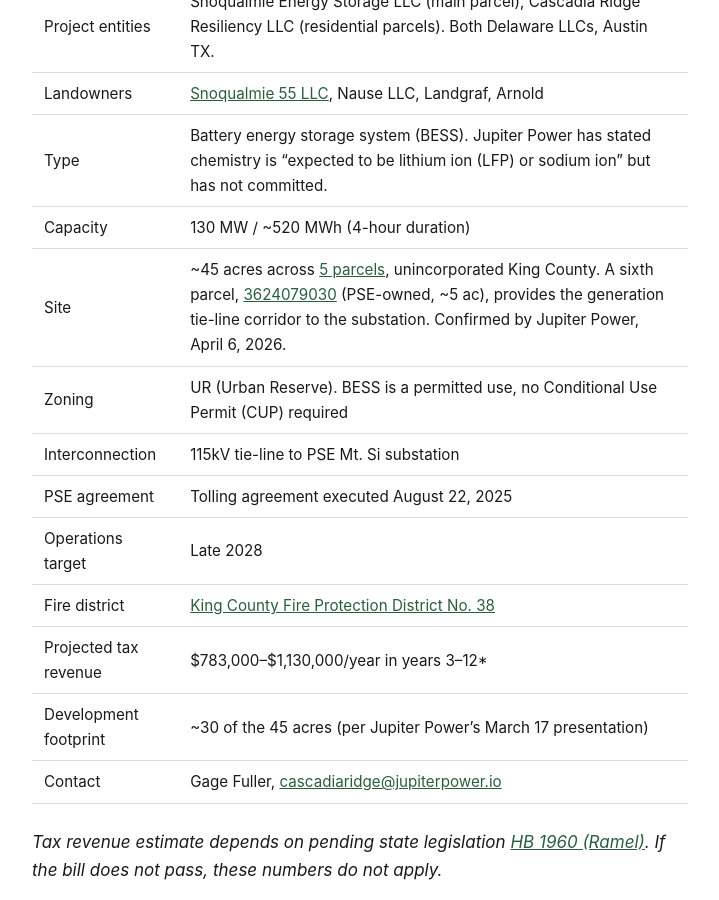
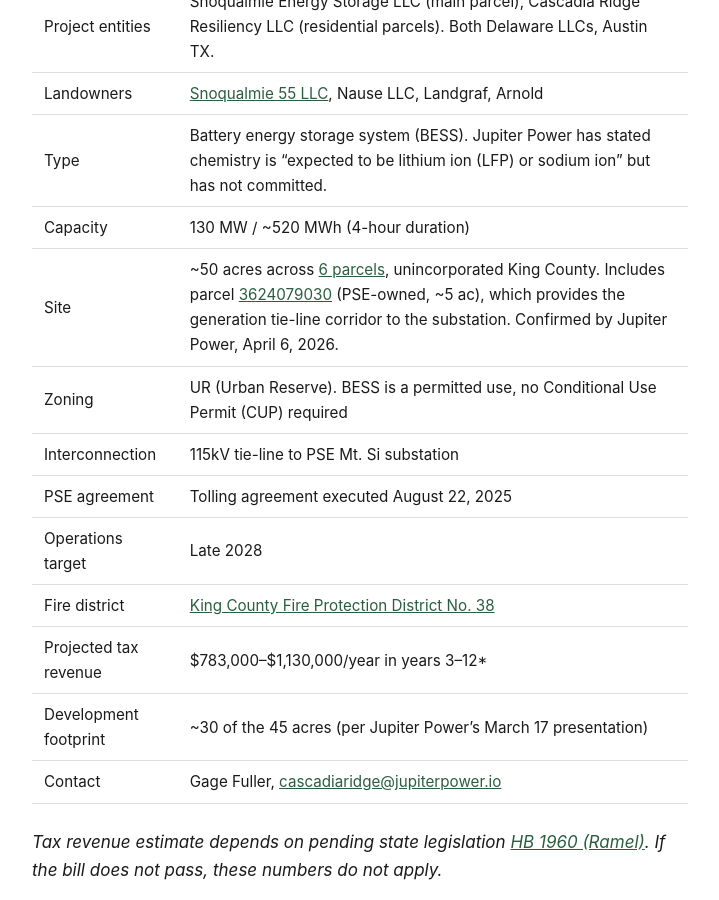
Before and after one commit to calef/cascadia-ridge-bess, a Jekyll site: the page built from _pages/project.md, in a window 1280 px wide and 900 px high, scrolled down 352 px. Shown: the whole window, without its empty margins (280-999 px from the left). Built offline with Jekyll 4.4.1, drawn with Linux system fonts in a browser that asks for light colours.

Commit message:
Deploy site 2026-04-11-123126

```diff
--- a/_pages/project.md
+++ b/_pages/project.md
@@ -10,7 +10,7 @@ title: "Project Overview"
 | Landowners | [Snoqualmie 55 LLC](https://opencorporates.com/companies/us_wa/604973888), Nause LLC, Landgraf, Arnold |
 | Type | Battery energy storage system (BESS). Jupiter Power has stated chemistry is "expected to be lithium ion (LFP) or sodium ion" but has not committed. |
 | Capacity | 130 MW / ~520 MWh (4-hour duration) |
-| Site | ~45 acres across [5 parcels](/site-and-environment#parcels), unincorporated King County. A sixth parcel, [3624079030](/recorded-documents/3624079030) (PSE-owned, ~5 ac), provides the generation tie-line corridor to the substation. Confirmed by Jupiter Power, April 6, 2026. |
+| Site | ~50 acres across [6 parcels](/site-and-environment#parcels), unincorporated King County. Includes parcel [3624079030](/recorded-documents/3624079030) (PSE-owned, ~5 ac), which provides the generation tie-line corridor to the substation. Confirmed by Jupiter Power, April 6, 2026. |
 | Zoning | UR (Urban Reserve). BESS is a permitted use, no Conditional Use Permit (CUP) required |
 | Interconnection | 115kV tie-line to PSE Mt. Si substation |
 | PSE agreement | Tolling agreement executed August 22, 2025 |
```
